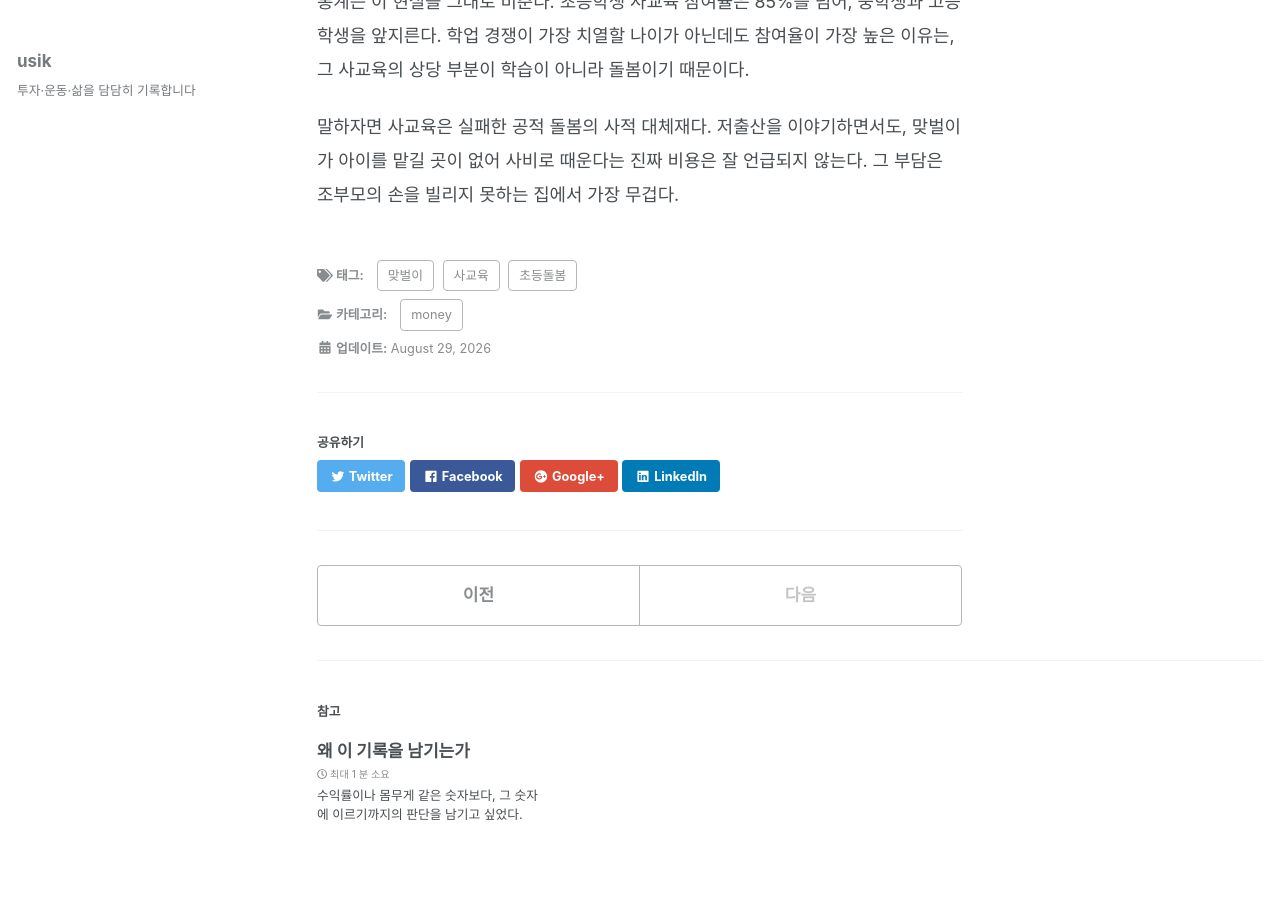
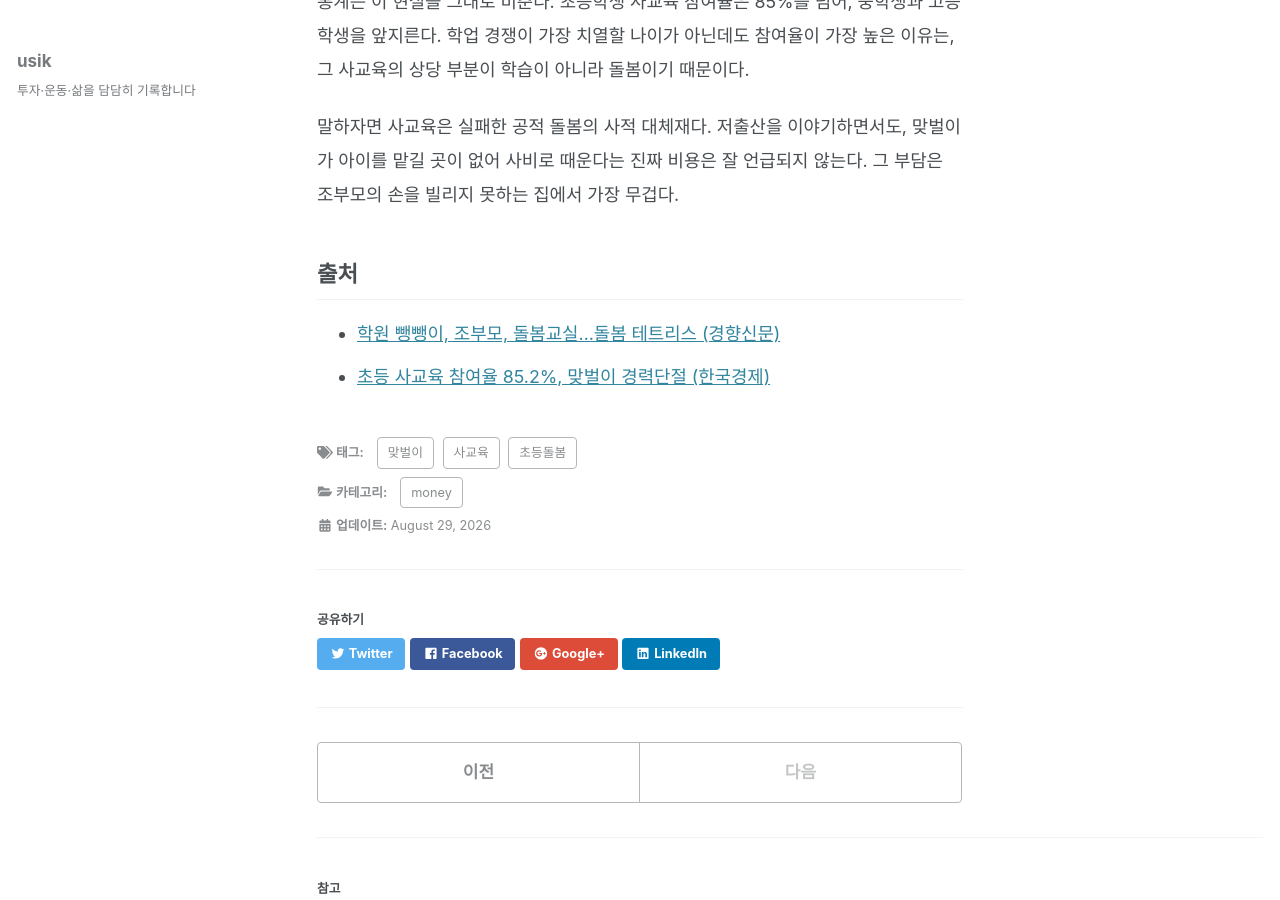
Before and after one commit to usik/usik.github.io, a Jekyll site: the page built from _posts/2026-08-29-hagwon-childcare.md, in a window 1280 px wide and 900 px high, scrolled down 477 px. Built offline with Jekyll 4.4.1, drawn with Linux system fonts in a browser that asks for light colours; cached includes are drawn as plain includes; nearby versions of some CDN libraries; some web fonts are replaced.

Commit message:
출처·이미지 추가

```diff
--- a/_posts/2026-08-29-hagwon-childcare.md
+++ b/_posts/2026-08-29-hagwon-childcare.md
@@ -14,3 +14,8 @@ excerpt: "공부를 잘하라고 보내는 게 아니다. 그냥 봐달라는
 통계는 이 현실을 그대로 비춘다. 초등학생 사교육 참여율은 85%를 넘어, 중학생과 고등학생을 앞지른다. 학업 경쟁이 가장 치열할 나이가 아닌데도 참여율이 가장 높은 이유는, 그 사교육의 상당 부분이 학습이 아니라 돌봄이기 때문이다.
 
 말하자면 사교육은 실패한 공적 돌봄의 사적 대체재다. 저출산을 이야기하면서도, 맞벌이가 아이를 맡길 곳이 없어 사비로 때운다는 진짜 비용은 잘 언급되지 않는다. 그 부담은 조부모의 손을 빌리지 못하는 집에서 가장 무겁다.
+
+## 출처
+
+- [학원 뺑뺑이, 조부모, 돌봄교실…돌봄 테트리스 (경향신문)](https://m.khan.co.kr/article/202301031422001)
+- [초등 사교육 참여율 85.2%, 맞벌이 경력단절 (한국경제)](https://www.hankyung.com/article/2025111815611)
```
